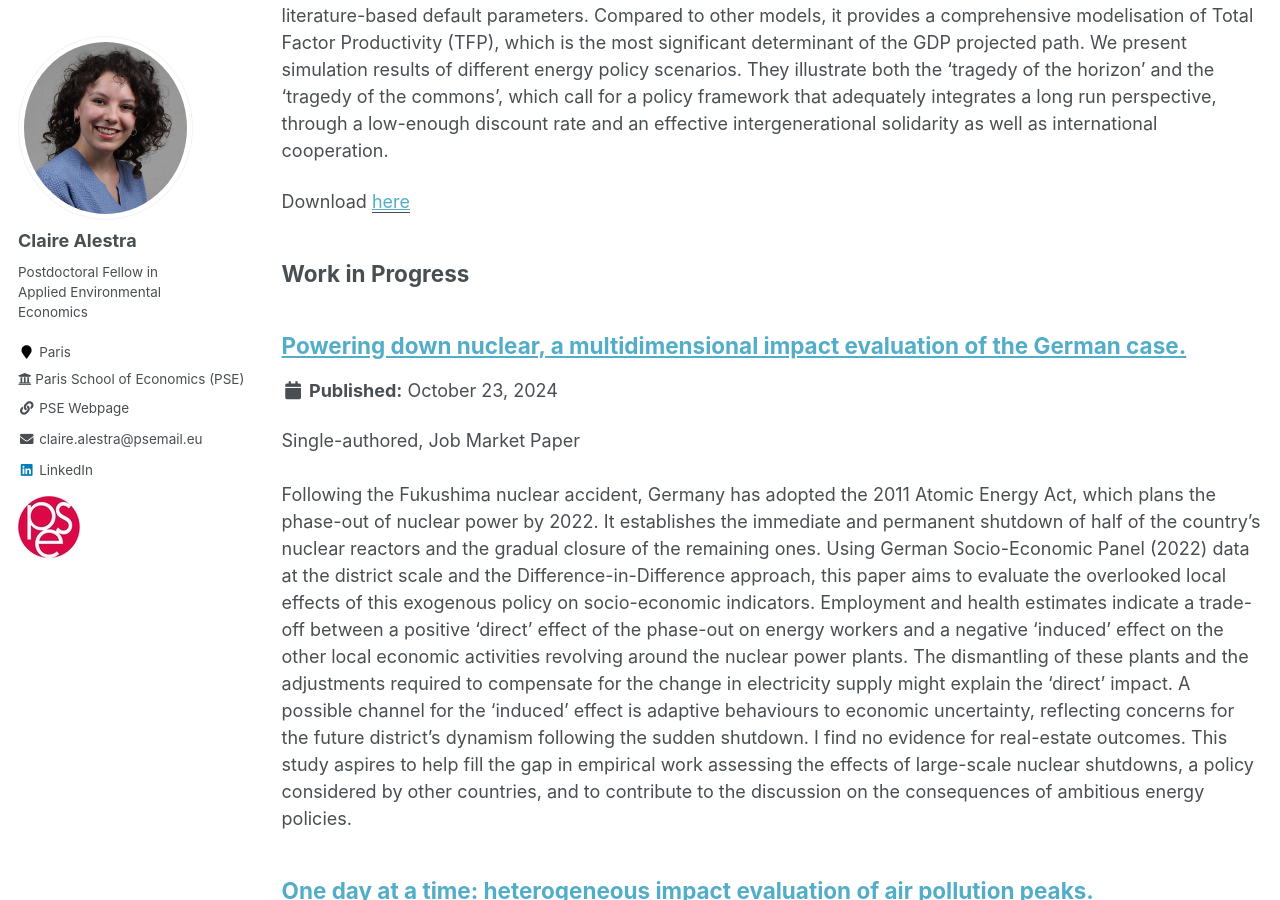
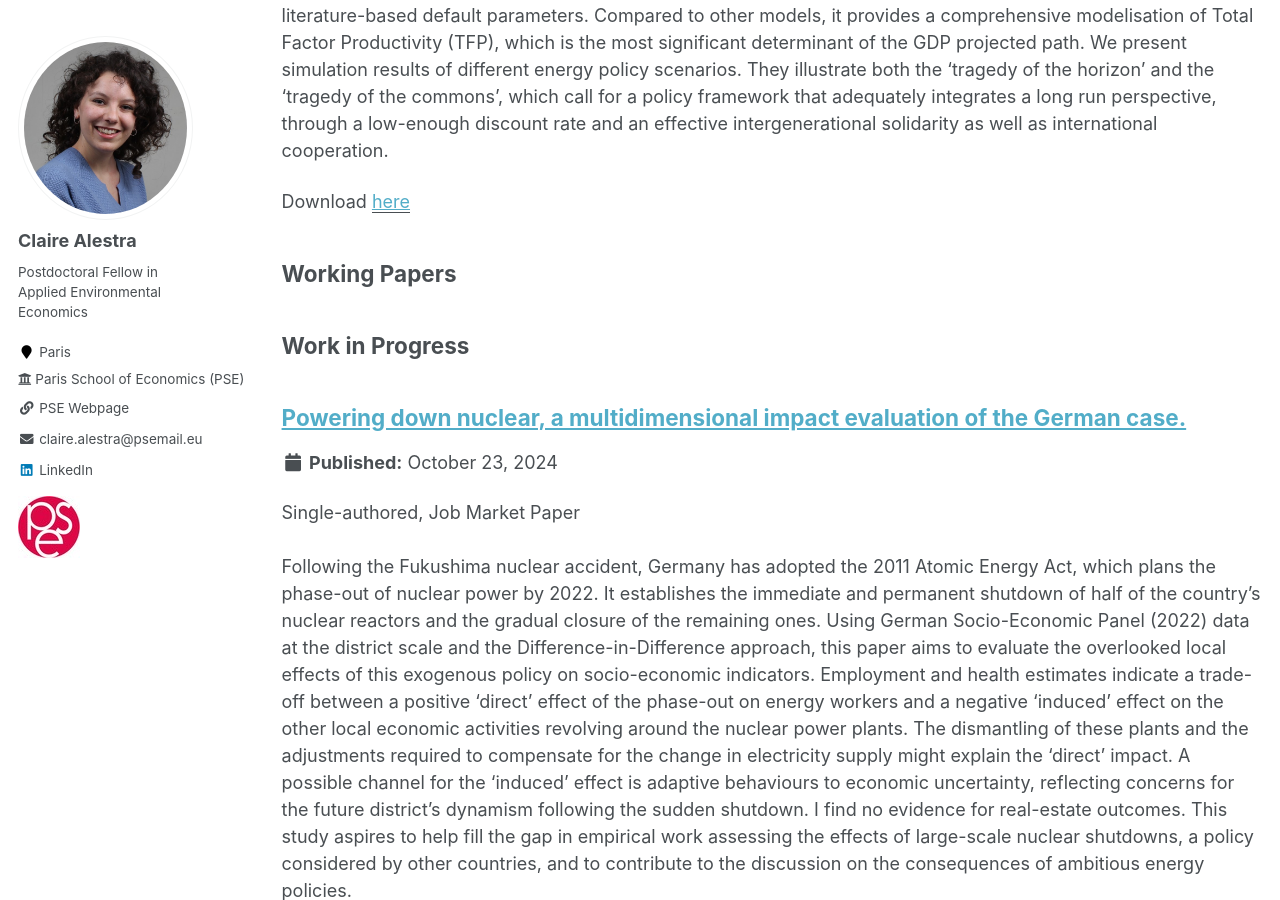
Before and after one commit to ClaireAlestra/ClaireAlestra.github.io, a Jekyll site: the page built from _pages/publications.md, in a window 1280 px wide and 900 px high, scrolled down 1168 px. Built offline with Jekyll 4.4.1, drawn with Linux system fonts in a browser that asks for light colours.

Commit message:
Update publications.md

```diff
--- a/_pages/publications.md
+++ b/_pages/publications.md
@@ -17,6 +17,12 @@ author_profile: true
   {% include archive-single.html %}
 {% endfor %}
 
+## Working Papers
+
+{% for post in site.WP %}
+  {% include archive-single.html %}
+{% endfor %}
+
 ## Work in Progress
 
 {% for post in site.portfolio %}
```
